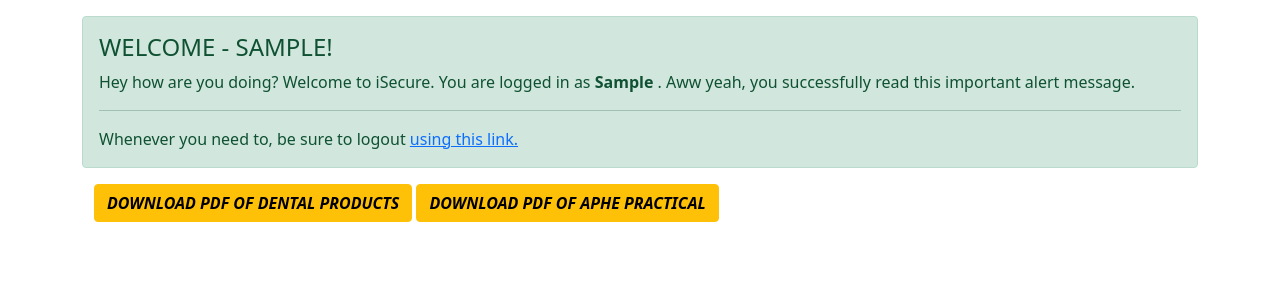
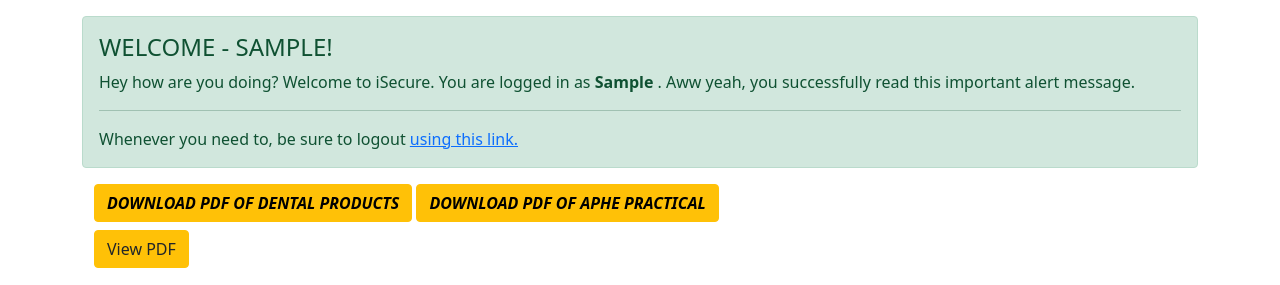
Before and after one commit to pharmacynotes/loginsys, a PHP site: page /welcome.php in a window 1280 px wide. Shown: the part 56-341 px from the top of the page. Run offline with PHP 8.4, Linux system fonts and the light colour scheme; the visitor is signed in with stand-in values (Sample User, id 1).

Commit message:
iframe display other website in my website

```diff
--- a/welcome.php
+++ b/welcome.php
@@ -49,9 +49,34 @@ if (!isset($_SESSION['loggedin']) || $_SESSION['loggedin']!=true) {
       </button>
     </a>
       </div>
+      <!-- <div class="container text-center ">
+    <button class="col-6 btn btn-primary text-center  my-1 forVisi" onclick="forVisible()" >View Page</button>
+    </div> -->
+    <div class="container-fluid">
+
+      <button class="btn btn-warning " onclick="forVisible()"><a href="https://pharmacynotes.github.io/2nd_sem/practical/p_aphe_pdf/p_aphe.pdf" target="myFrame" class="text-decoration-none text-dark">View PDF</a></button>
+      </div>
     </div>
+    <iframe id="notVisible" class="col-12"  src="" name="myFrame"></iframe>
+<script>
+  var h = window.innerHeight;
+  function forVisible() {
+  document.getElementById("notVisible").style.height = h + "px";
+  }
+</script>
+<!-- <script>
+  document.getElementById("notVisible").style.display = "none";
+  function forVisible() {
+  var x = document.getElementById("notVisible");
+  // if (x.style.display === "none") {
+  //   x.style.display = "block";
+  // } else {
+  //   x.style.display = "none";
+  // }
+  document.getElementById("notVisible").style.display = "block";
 
-
+}
+</script> -->
 
 <!-- https://pharmacynotes.github.io/2nd_sem/practical/p_aphe_pdf/p_aphe.pdf -->
 
```
